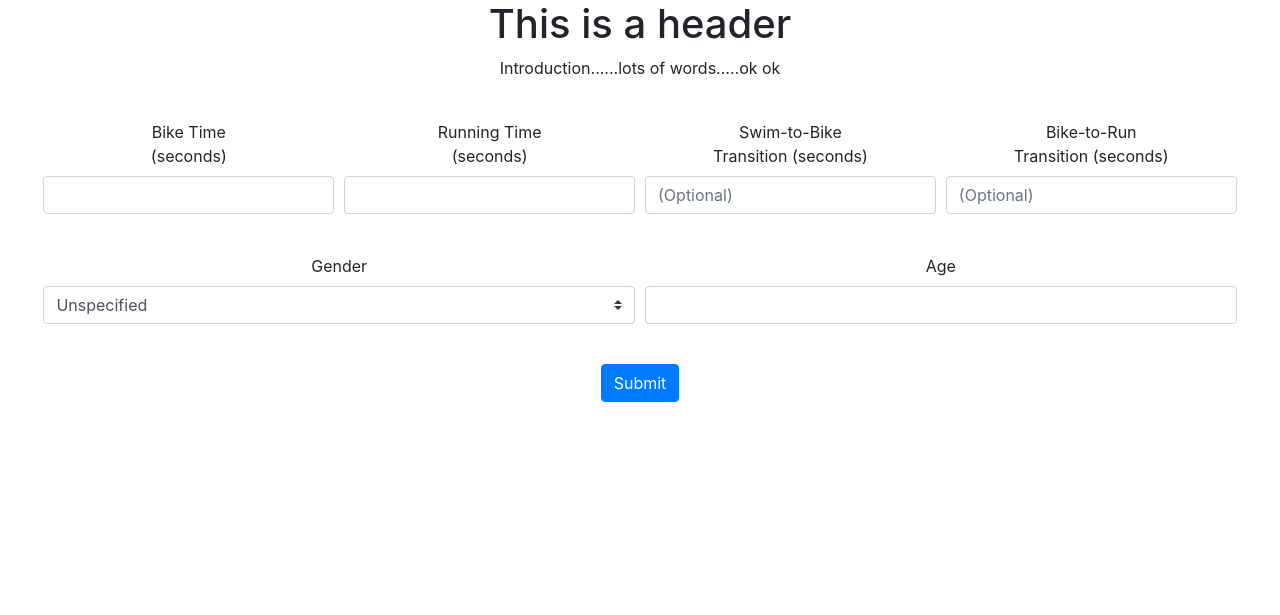
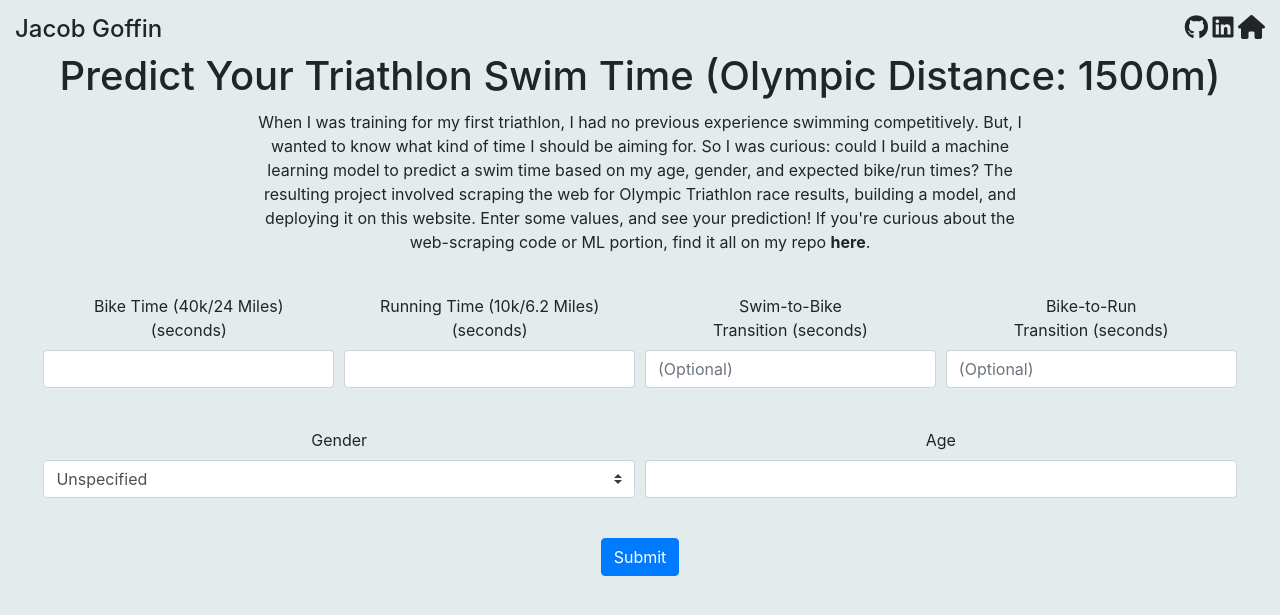
Before and after one commit to jgoffin/triathlon, a Flask app: page / in a window 1280 px wide. Shown: the top 615 px of the page. Run offline with Flask 2, Linux system fonts and the light colour scheme; parts of the project's set-up code (start-up, migrations or seed data) failed here and were passed over; some libraries are stand-ins or nearby versions.

Commit message:
style changes

```diff
--- a/templates/home.html
+++ b/templates/home.html
@@ -4,7 +4,9 @@
     <!-- Required meta tags -->
     <meta charset="utf-8">
     <meta name="viewport" content="width=device-width, initial-scale=1, shrink-to-fit=no">
-    <title>Triathlon Prediction</title>
+    <title>Predict Your Olympic Triathlon Swim Time (1500m)</title>
+
+    <script src='https://kit.fontawesome.com/a076d05399.js'></script>
 
     <link rel="stylesheet" href="https://stackpath.bootstrapcdn.com/bootstrap/4.4.1/css/bootstrap.min.css" integrity="sha384-Vkoo8x4CGsO3+Hhxv8T/Q5PaXtkKtu6ug5TOeNV6gBiFeWPGFN9MuhOf23Q9Ifjh" crossorigin="anonymous">
     <link href="static/style.css" rel="stylesheet" type="text/css">
@@ -15,22 +17,42 @@
         .form-row {
             margin: 40px 3%;
         }
-
+        body {
+            background-color: #e4ebed;
+        }
+        a {
+          color:inherit;
+        }
     </style>
 </head>
 <body>
-    <div style="text-align:center">
-        <h1>This is a header</h1>
-        <p>Introduction......lots of words.....ok ok</p>
+    <div id="top" style="margin: 15px;">
+        <a href="https://jgoffin.github.io" target="_blank"><h4 style="float:left">Jacob Goffin</h4></a>
+        <span style="float:right">
+            <a href="https://github.com/jgoffin" target="_blank"><i class='fab fa-github' style='font-size:24px'></i></a>
+            <a href="https://www.linkedin.com/in/jacob-goffin" target="_blank"><i class='fab fa-linkedin' style='font-size:24px'></i></a>
+            <a href="https://jgoffin.github.io" target="_blank"><i class='fas fa-home' style='font-size:24px'></i></a>
+        </span>
+    </div>
+    <div class="u-text-align-center" style="clear:both">
+            <h1>Predict Your Triathlon Swim Time (Olympic Distance: 1500m)</h1>
+    </div>
+    <div class="u-text-align-center" style="margin: 10px 20% 10px 20%;">
+        <p>When I was training for my first triathlon, I had no previous experience swimming competitively. But, I wanted to know what kind of time I should be aiming for.
+            So I was curious: could I build a machine learning model to predict a swim time based on my age, gender, and expected bike/run times?
+            The resulting project involved scraping the web for Olympic Triathlon race results, building a model, and deploying it on this website.
+            Enter some values, and see your prediction!
+            If you're curious about the web-scraping code or ML portion, find it all on my repo <a href="https://github.com/jgoffin/triathlon" target="_blank"><b>here</b></a>.
+        </p>
     </div>
     <form id="myForm" action="/predict" method="post">
         <div class="form-row">
             <div class="col">
-                <label for="bike">Bike Time<br>(seconds)</label>
+                <label for="bike">Bike Time (40k/24 Miles)<br>(seconds)</label>
                 <input name="bike" id="bike" type="number" class="form-control" required>
             </div>
             <div class="col">
-                <label for="run">Running Time<br>(seconds)</label>
+                <label for="run">Running Time (10k/6.2 Miles)<br>(seconds)</label>
                 <input name="run" id="run" type="number" class="form-control" required>
             </div>
             <div class="col">
```
